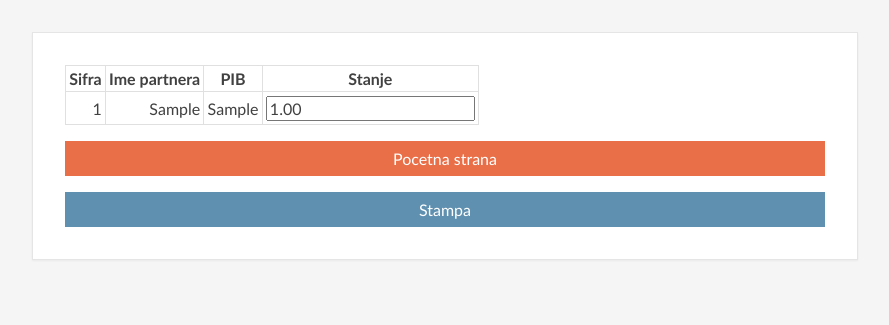
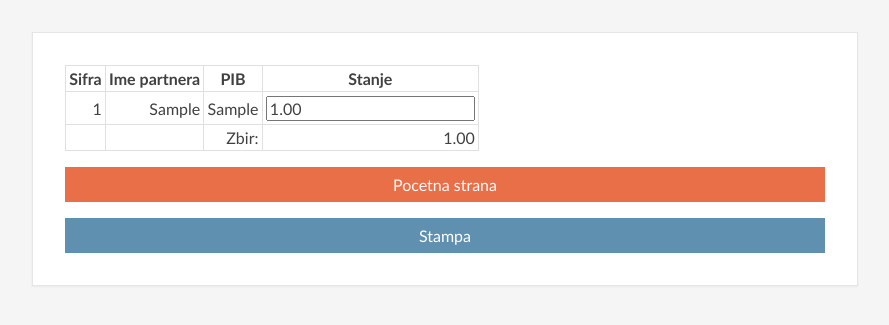
Before and after one commit to onionstand/promnet, a PHP site: page /partneri/upis_stanja_partnera.php in a window 1280 px wide. Shown: the top 325 px of the page, without its empty margins (195-1084 px from the left). Run offline with PHP 8.4, Linux system fonts and the light colour scheme; tables that the repository leaves empty hold one stand-in row (values such as "Sample post").

Commit message:
Dodavanje zbira

```diff
--- a/partneri/upis_stanja_partnera.php
+++ b/partneri/upis_stanja_partnera.php
@@ -31,7 +31,6 @@
 				<?php
 				require("../include/DbConnection.php");
 				$upit=mysql_query("SELECT * FROM dob_kup");
-
 				while ($niz=mysql_fetch_array($upit))
 				{
 				$sifra=$niz['sif_kup'];
@@ -46,6 +45,18 @@
 					<td><form action=""><input type="text"  onblur="showHint(this.value,<?php echo $sifra; ?>)" value="<?php echo $stanje; ?>"/></form></td>
 				</tr>
 				<?php } ?>
+				 <tr>
+				 	<td></td>
+				 	<td></td>
+				 	<td>Zbir:</td>
+				 	<td>
+				 		<?php
+				 		$total_zbir_upit=mysql_query("SELECT SUM(stanje) AS sum_stanje FROM dob_kup");
+				 		$total_zbir_red=mysql_fetch_array($total_zbir_upit);
+				 		echo $total_zbir_red['sum_stanje'];
+				 		?>
+				 	</td>
+				 </tr>
 			</table>
 			<div class="cf"></div>
 			<a href="../index.php" class="dugme_crveno_92plus4">Pocetna strana</a>
```
